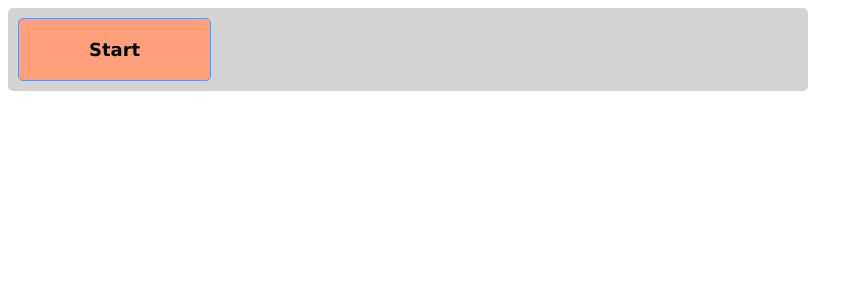
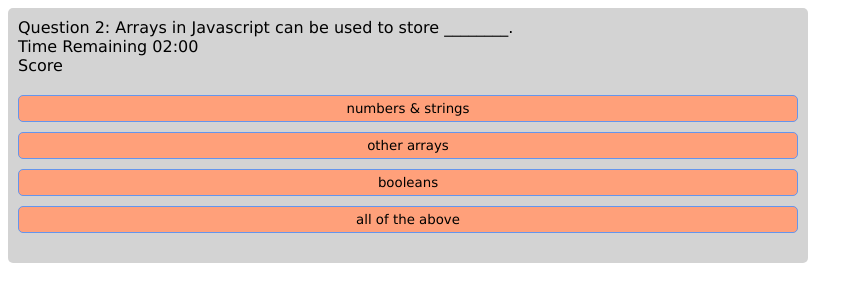
Before and after one commit to winterkanda/Homework-3-code-quiz, a plain HTML site: page index.html in a window 1280 px wide. Both pictures are taken after a click on the button "Start". Shown: the whole page, without its empty margins (0-863 px from the left). Drawn offline with Linux system fonts and the light colour scheme.

Commit message:
added generatequestions function to my javascript

```diff
--- a/index.html
+++ b/index.html
@@ -9,25 +9,30 @@
 
 <body>
     <div class= "container">
+
+
+            <button id="start-btn" class="start-btn">Start</button>
+
+
         <div id="questionsCon" class="hide">
             <div id="question">Question</div>
             <div>Time Remaining <span id="time">02:00</span></div>
             <div>Score<span id='score'></span></div>
             <div id="answer-buttons" class="btn-grid">
-                <button class='btn'>Answer 1</button>
-                <button class='btn'>Answer 2</button>
-                <button class='btn'>Answer 3</button>
-                <button class='btn'>Answer 4</button>
+                <button id="answer-1" class='btn'>Answer 1</button>
+                <button id="answer-2" class='btn'>Answer 2</button>
+                <button id="answer-3" class='btn'>Answer 3</button>
+                <button id="answer-4" class='btn'>Answer 4</button>
             </div>
         </div>
 
 
         <div id="choices">
-            <button id="start-btn" class="start-btn btn">Start</button>
-            <button id="next-btn" class="next-btn btn hide">Next Question</button>
             <button id="submit-btn" class="submit-btn btn hide">Submit</button>
         </div>
     </div>
+
+    <script src="./script.js"></script>
 </body>
 
-<script src="Homework-4-code-quiz/script.js"
+</html>
--- /dev/null
+++ b/script.js
@@ -0,0 +1,42 @@
+var questions = [
+    {
+        title: "Question 1: Arrays in Javascript can be used to store ________.",
+        choices: ["numbers & strings", "other arrays", "booleans", "all of the above"],
+        correct: "all of the above"
+    },
+
+    {
+        title: "Question 2: Arrays in Javascript can be used to store ________.",
+        choices: ["numbers & strings", "other arrays", "booleans", "all of the above"],
+        correct: "all of the above"
+    }
+]
+
+
+var startBtn = document.getElementById("start-btn")
+startBtn.addEventListener("click", function() {
+    var questionsCon = document.getElementById("questionsCon");
+    questionsCon.classList.remove("hide");
+
+    startBtn.classList.add("hide");
+
+    generateQuestion (1)
+
+})
+
+function generateQuestion(index) {
+    var questionEl= document.getElementById("question");
+    questionEl.textContent = questions[index].title
+
+    var btn1= document.getElementById("answer-1");
+    btn1.textContent = questions[index].choices[0];
+
+    var btn2= document.getElementById("answer-2");
+    btn2.textContent = questions[index].choices[1];
+
+    var btn3= document.getElementById("answer-3");
+    btn3.textContent = questions[index].choices[2];
+
+    var btn4= document.getElementById("answer-4");
+    btn4.textContent = questions[index].choices[3];
+}
```
